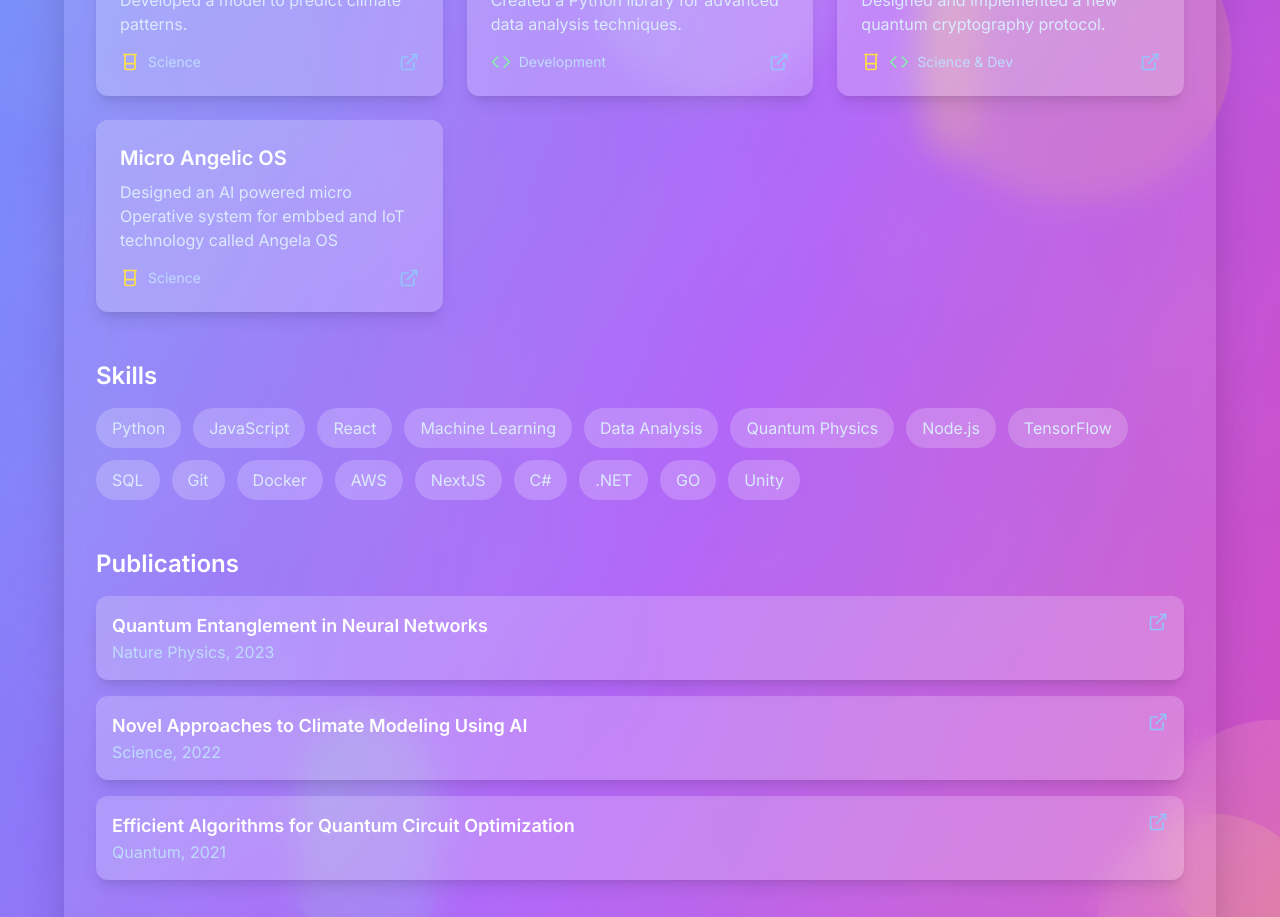
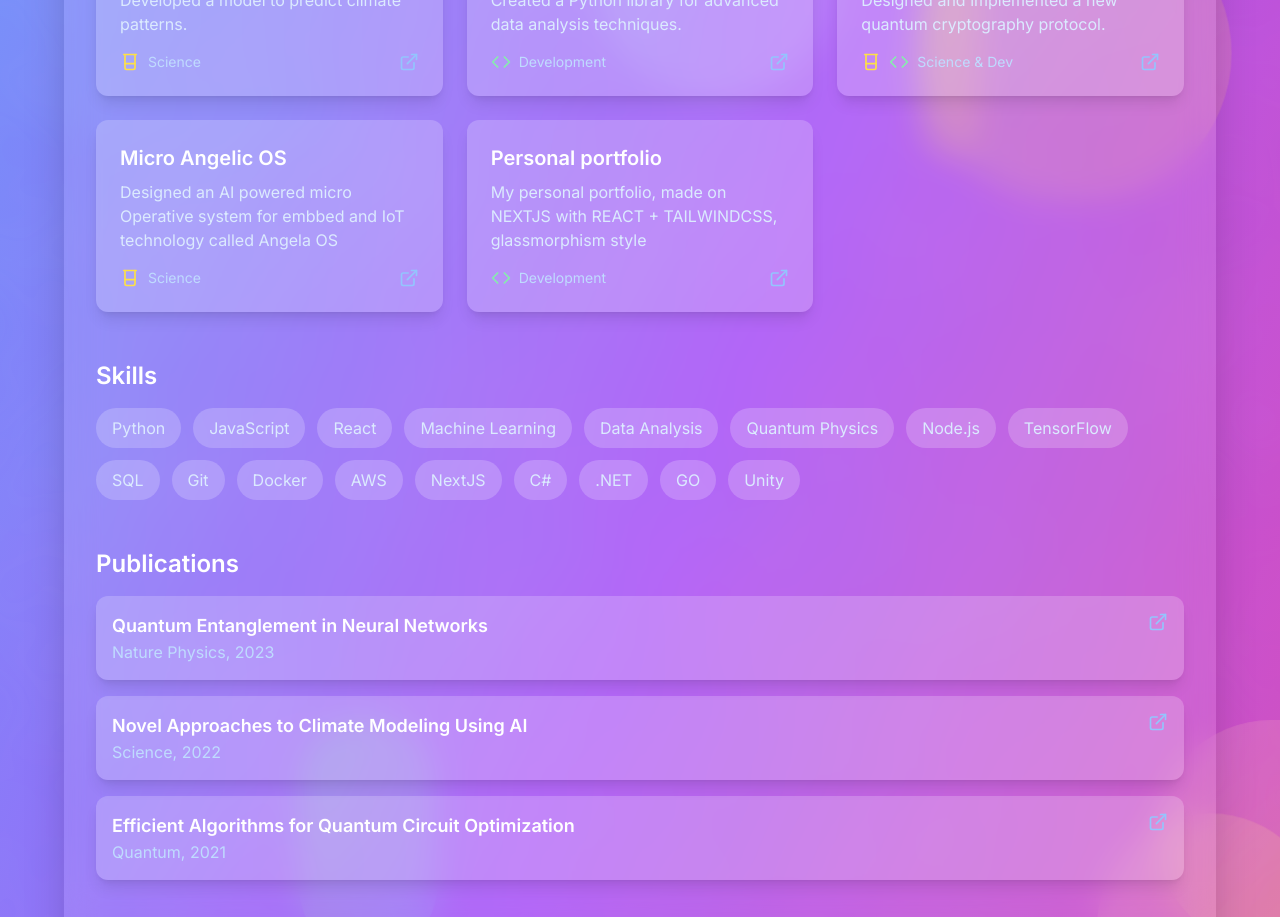
Before and after one commit to VerianCS/veriancs.github.io, a Next.js app: page / in a window 1280 px wide. Shown: the part 960-1877 px from the top of the page. Built offline with nearby package versions, Linux system fonts and the light colour scheme.

Commit message:
Finished adding the project to the repo

```diff
--- a/src/app/Components/MainPage/MainPage.jsx
+++ b/src/app/Components/MainPage/MainPage.jsx
@@ -27,6 +27,7 @@ const projects = [
   { title: 'Open Source Library for Data Analysis', type: 'dev', description: 'Created a Python library for advanced data analysis techniques.', link: '#' },
   { title: 'Quantum Cryptography Protocol', type: 'both', description: 'Designed and implemented a new quantum cryptography protocol.', link: '#' },
   { title: 'Micro Angelic OS', type: 'science', description: 'Designed an AI powered micro Operative system for embbed and IoT technology called Angela OS', link: '#' },
+  { title: 'Personal portfolio', type: 'dev', description: 'My personal portfolio, made on NEXTJS with REACT + TAILWINDCSS, glassmorphism style', link: '#' },
 ]
 
 const skills = ['Python', 'JavaScript', 'React', 'Machine Learning', 'Data Analysis', 'Quantum Physics', 'Node.js', 'TensorFlow', 'SQL', 'Git', 'Docker', 'AWS', "NextJS", "C#", ".NET", "GO", "Unity"]
```
